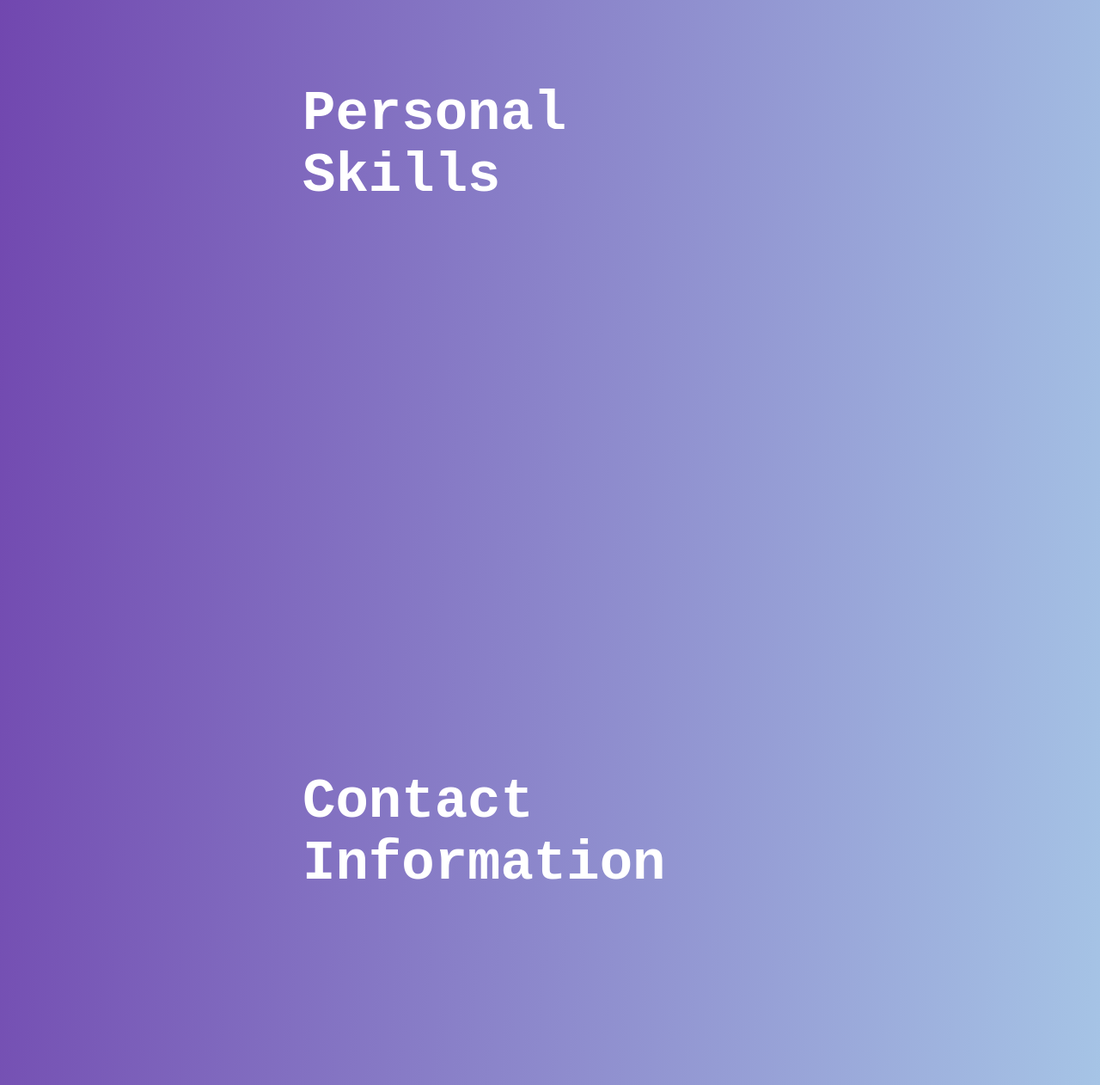
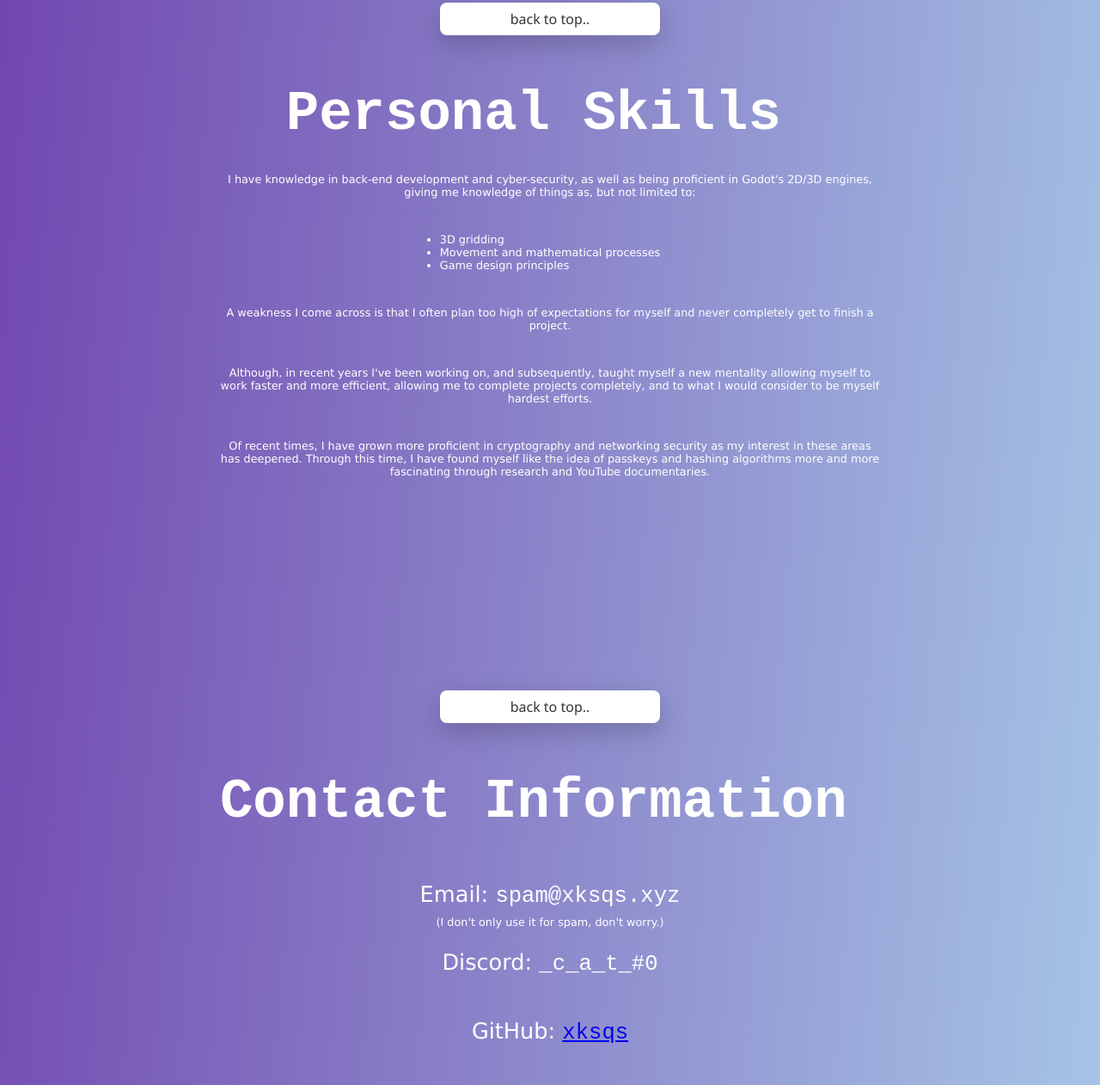
Before and after one commit to xksqs/xksqs-website, a plain HTML site: page index.html in a window 1280 px wide. Shown: the part 1535-2797 px from the top of the page at 86% size. Drawn offline with Linux system fonts and the light colour scheme.

Commit message:
too many bugs fixed in the code, i cant list here

```diff
--- a/index.html
+++ b/index.html
@@ -3,7 +3,7 @@
 <head>
     <meta charset="UTF-8">
     <meta name="viewport" content="width=device-width, initial-scale=1.0">
-    <title>XK-SQS</title>
+    <title>xksqs</title>
     <link rel="stylesheet" href="style.css">
     <link rel="icon" type="image/x-icon" href="images/steam-icon.png">
 </head>
@@ -19,7 +19,7 @@
     </script>
 
     <section id="home-page">
-        <h1 class="title-homepage" id="title"><span id="title-text"></span><span class="cursor">|</span></h1>
+        <h1 id="title_h" class="title-homepage"><span id="title-text"></span><span class="cursor">|</span></h1>
 
         <div class="container">
             <a href="#projects" style="text-decoration: none;">
@@ -45,20 +45,52 @@
             <p class="quote"><i>“In the midst of chaos, there is also opportunity” - Sun Tzu</i></p>
         </div>
         <div class="welcome">
-            <p>Welcome, XK-SQS.</p>
+            <p>Welcome, xksqs.</p>
         </div>
     </section>
 
     <section id="projects">
         <h1 id="title" class="title-projects">Projects<span class="cursor">|</span></h1>
+        <a href="#home-page" class="back-to-top">
+            <div class="btt-box">
+                back to top..
+            </div>
+        </a>
     </section>
 
     <section id="skills">
         <h1 id="title" class="title-skills">Personal Skills<span class="cursor">|</span></h1>
+        <p class="skills-info">I have knowledge in back-end development and cyber-security, as well as being proficient in Godot's 2D/3D engines, giving me knowledge of things as, but not limited to:</p>
+        <ul class="skills-list">
+            <li>3D gridding</li>
+            <li>Movement and mathematical processes</li>
+            <li>Game design principles</li>
+        </ul>
+
+        <p class="skills-info">A weakness I come across is that I often plan too high of expectations for myself and never completely get to finish a project.</p>
+        <p class="skills-info">Although, in recent years I've been working on, and subsequently, taught myself a new mentality allowing myself to work faster and more efficient, allowing me to complete projects completely, and to what I would consider to be myself hardest efforts.</p>
+
+        <p class="skills-info">Of recent times, I have grown more proficient in cryptography and networking security as my interest in these areas has deepened. Through this time, I have found myself like the idea of passkeys and hashing algorithms more and more fascinating through research and YouTube documentaries.</p>
+
+        <a href="#home-page" class="back-to-top">
+            <div class="btt-box">
+                back to top..
+            </div>
+        </a>
     </section>
 
     <section id="contact">
         <h1 id="title" class="title-contact">Contact Information<span class="cursor">|</span></h1>
+        <p class="contact-info">Email: <code>spam@xksqs.xyz</code></p>
+        <p class="no-worry">(I don't only use it for spam, don't worry.)</p>
+        <p class="contact-info">Discord: <code>_c_a_t_#0</code></p>
+        <p class="contact-info">GitHub: <a href="https://github.com/xksqs" target="_blank"><code>xksqs</code></a></p>
+
+        <a href="#home-page" class="back-to-top">
+            <div class="btt-box">
+                back to top..
+            </div>
+        </a>
     </section>
 
     <script src="main.js" ></script>
--- a/main.js
+++ b/main.js
@@ -1,3 +1,4 @@
+// Typewriter effect for the title text
 function typeEffect(elementId, text, speed) {
     const element = document.getElementById(elementId);
     const cursor = document.querySelector('.cursor');
@@ -38,3 +39,24 @@ function reverseTypeEffect(elementId, speed) {
 }
 
 typeEffect('title-text', 'Hello, World!', 70);
+
+// Title change depending on visibility
+document.addEventListener("visibilitychange", () => {
+  if (document.hidden) {
+    document.title = "See you next time!";
+  } else {
+    document.title = "xksqs";
+  }
+});
+
+// Mobile Warning
+const isMobile = /Android|webOS|iPhone|iPad|iPod|BlackBerry|IEMobile|Opera Mini/i.test(navigator.userAgent);
+
+if (isMobile) {
+    alert("This website is NOT meant for mobile devices, I promise to you this site will not work on mobile. Please use a desktop or laptop to view this site.");
+}
+
+// Fix scroll snapping
+if (!window.location.href.includes("#")) {
+    window.location.href += "#";
+}
--- a/style.css
+++ b/style.css
@@ -39,7 +39,7 @@ section {
 .container {
     max-width: 70vw;
     display: grid;
-    grid-template-columns: repeat(auto-fit, minmax(250px, 1fr));
+    grid-template-columns: repeat(auto-fit, minmax(30%, 1fr));
     gap: 1vw;
 }
 
@@ -76,15 +76,21 @@ section {
     font-size: 1vw;
 }
 
-.title-homepage {
+#title_h {
     top: 0; /* Breaks the entire site without this */
+    position: absolute;
+    padding: 4vh;
+    left: 50%;
+    transform: translateX(-50%);
+    color: white;
+    font-size: 5vw;
+    font-family: monospace;
 }
 
 #title {
+    position: relative;
     padding: 4vh;
-    position: absolute;
-    left: 50%;
-    transform: translateX(-50%);
+    text-align: center;
     color: white;
     font-size: 5vw;
     font-family: monospace;
@@ -142,5 +148,67 @@ section {
     box-shadow: 0 10px 30px rgba(0, 0, 0, 0.2);
     font-family: monospace;
     color: #fff;
-    gap: 1vh;
 }
+
+#projects, #skills, #contact {
+    display: flex;
+    flex-direction: column;
+    align-items: center;
+}
+.contact-info {
+    font-family: verdana;
+    font-size: 2vw;
+    color: #fff;
+    margin-top: 0;
+    text-align: center;
+    padding: 3vh 0;
+}
+
+.no-worry {
+    font-family: verdana;
+    font-size: 1vw;
+    color: #fff;
+    text-align: center;
+    margin-top: -2vh;
+}
+
+.skills-info {
+    font-family: verdana;
+    font-size: 1vw;
+    color: #fff;
+    text-align: center;
+    margin-bottom: 5vh;
+    max-width: 60vw;
+}
+
+.skills-list {
+    list-style-type: disc;
+    text-align: left;
+    font-family: verdana;
+    font-size: 1vw;
+    color: #fff;
+    margin-bottom: 5vh;
+}
+
+
+.back-to-top {
+    text-decoration: none;
+    color: #333;
+    margin-top: auto;
+    margin-bottom: 3vh;
+    min-width: 20vw;
+}
+
+.btt-box {
+    background: #fff;
+    border-radius: 1vh;
+    padding: 1vh 2vw;
+    box-shadow: 0 10px 30px rgba(0, 0, 0, 0.2);
+    transition: transform 0.3s ease, box-shadow 0.3s ease;
+    text-align: center;
+}
+
+.back-to-top:hover .btt-box {
+    transform: translateY(-5px);
+    box-shadow: 0 15px 40px rgba(0, 0, 0, 0.3);
+}
```
